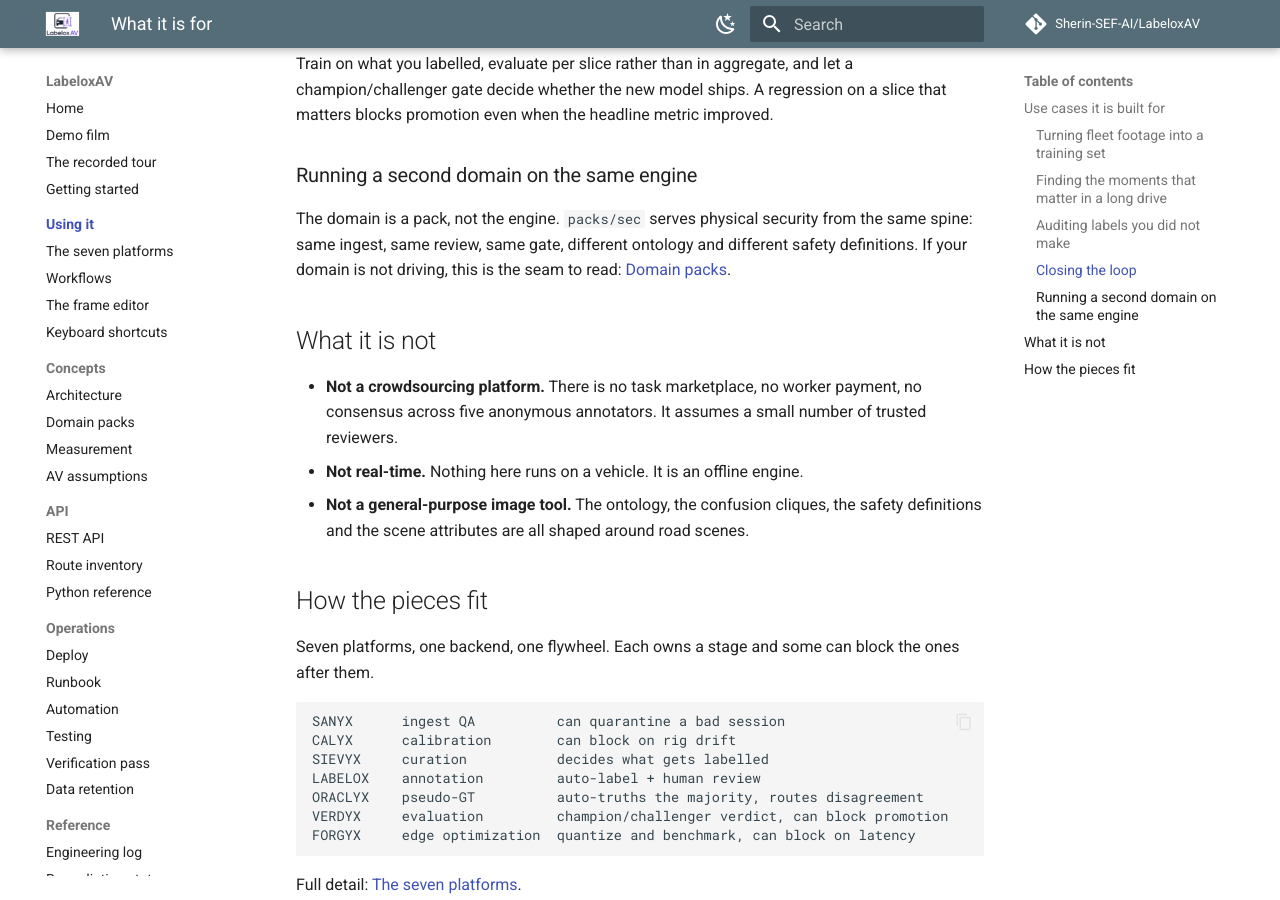
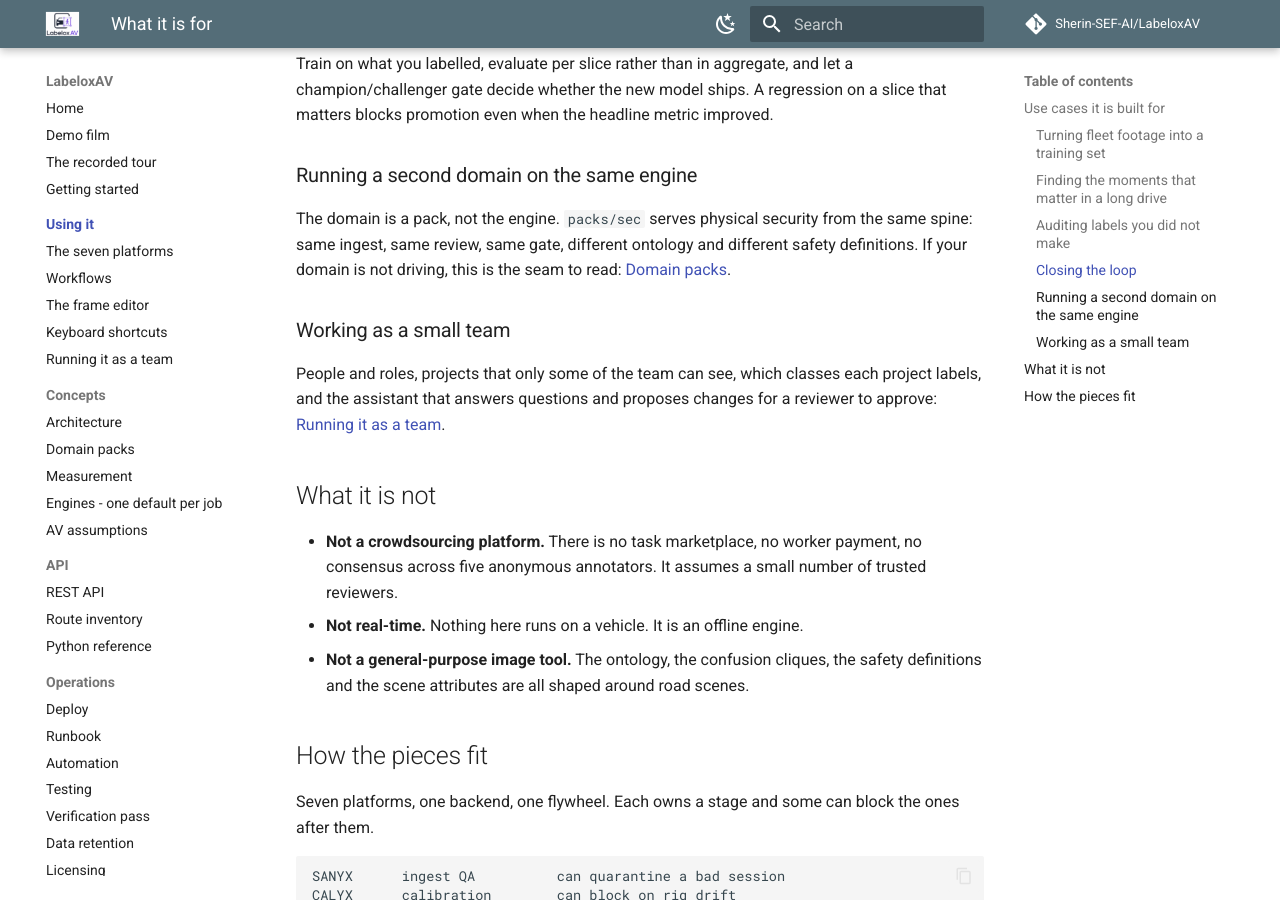
Before and after one commit to Sherin-SEF-AI/LabeloxAV, an MkDocs documentation site: the page built from docs/guide/index.md, in a window 1280 px wide and 900 px high, scrolled down 1008 px. Built offline with MkDocs 1.6.1 and Material for MkDocs 9.7.7, drawn with Linux system fonts in a browser that asks for light colours; comment, search, counter and statistics services are not loaded.

Commit message:
Guide: running it as a team (roles, project visibility, class sets, the assistant, measuring the assistive features); docs nav gains Licensing and Engines
Co-Authored-By: Claude Opus 5.5 <noreply@anthropic.com>

```diff
--- a/docs/guide/index.md
+++ b/docs/guide/index.md
@@ -45,6 +45,12 @@ The domain is a pack, not the engine. `packs/sec` serves physical security from
 ingest, same review, same gate, different ontology and different safety definitions. If your domain is not
 driving, this is the seam to read: [Domain packs](../PACK_INTERFACE.md).
 
+### Working as a small team
+
+People and roles, projects that only some of the team can see, which classes each project labels, and the
+assistant that answers questions and proposes changes for a reviewer to approve: [Running it as a
+team](team.md).
+
 ## What it is not
 
 - **Not a crowdsourcing platform.** There is no task marketplace, no worker payment, no consensus across
--- a/mkdocs.yml
+++ b/mkdocs.yml
@@ -74,10 +74,12 @@ nav:
       - Workflows: guide/workflows.md
       - The frame editor: guide/editor.md
       - Keyboard shortcuts: guide/shortcuts.md
+      - Running it as a team: guide/team.md
   - Concepts:
       - Architecture: ARCHITECTURE.md
       - Domain packs: PACK_INTERFACE.md
       - Measurement: MEASUREMENT.md
+      - Engines - one default per job: ENGINES.md
       - AV assumptions: AV_ASSUMPTIONS.md
   - API:
       - REST API: api/rest.md
@@ -90,6 +92,7 @@ nav:
       - Testing: TESTING.md
       - Verification pass: VERIFICATION.md
       - Data retention: DATA_RETENTION.md
+      - Licensing: LICENSING.md
   - Reference:
       - Engineering log: ENGINEERING_LOG.md
       - Remediation status: REMEDIATION_STATUS.md
```
Also changed, not shown: docs/guide/team.md (added, +70 -0 lines).
